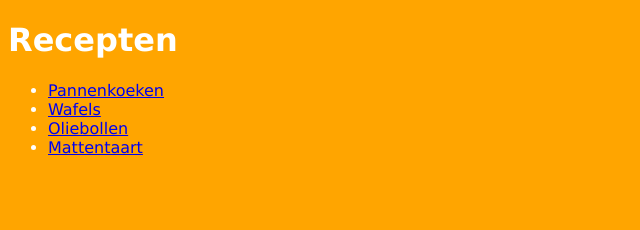
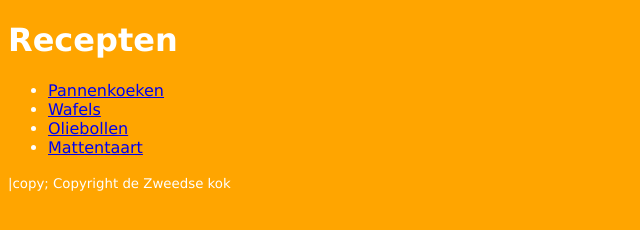
Before and after one commit to joeripardon/recepten, a plain HTML site: page index.html in a window 1280 px wide. Shown: the whole page, without its empty margins (0-640 px from the left). Drawn offline with Linux system fonts and the light colour scheme.

Commit message:
met de zweedse kok

```diff
--- a/index.html
+++ b/index.html
@@ -17,5 +17,6 @@
             <li><a href="mattentaart.html">Mattentaart</a></li>
 		</ul>
 	</nav>
+    <footer><small>|copy; Copyright de Zweedse kok</small></footer>
 </body>
 </html>
```
